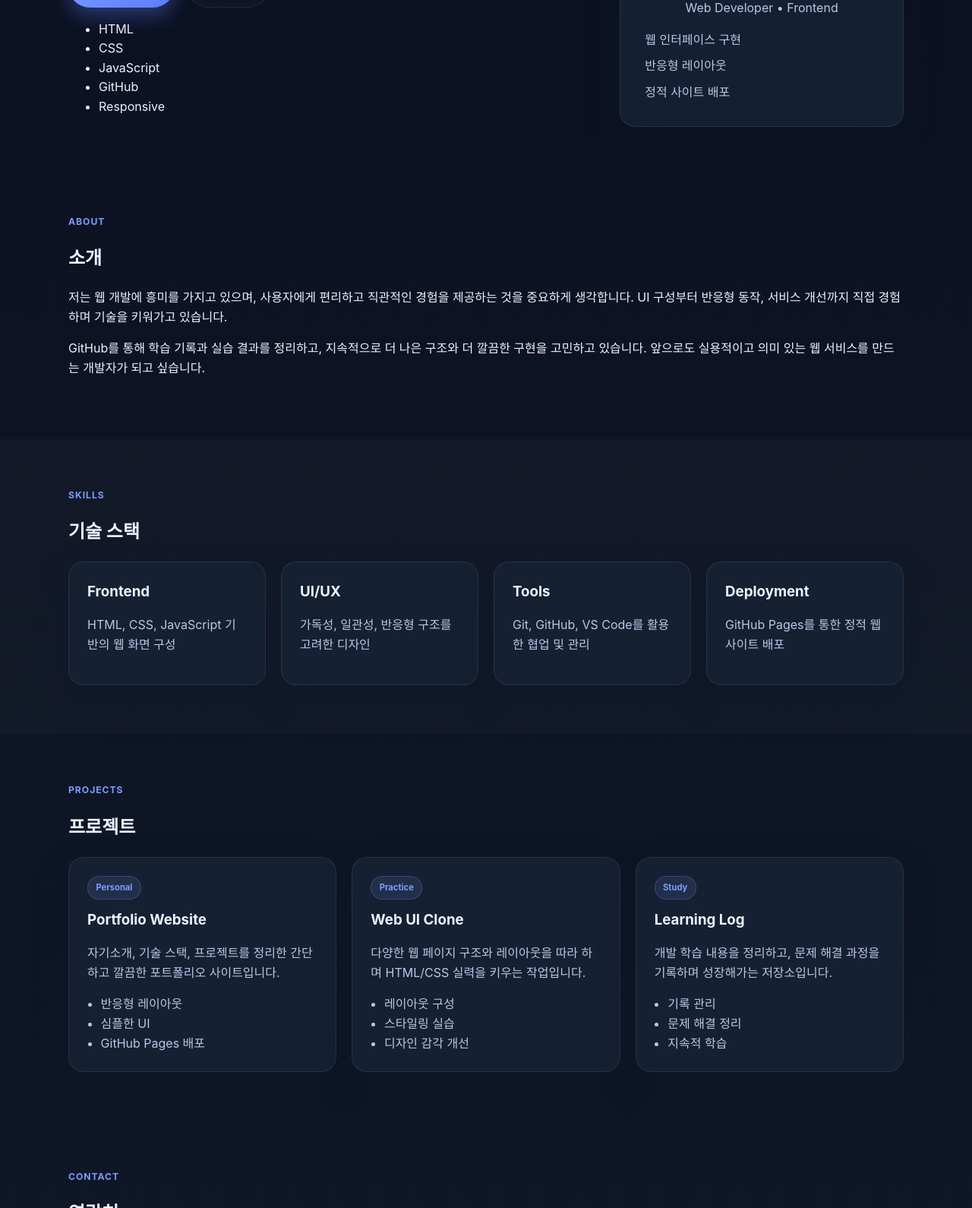
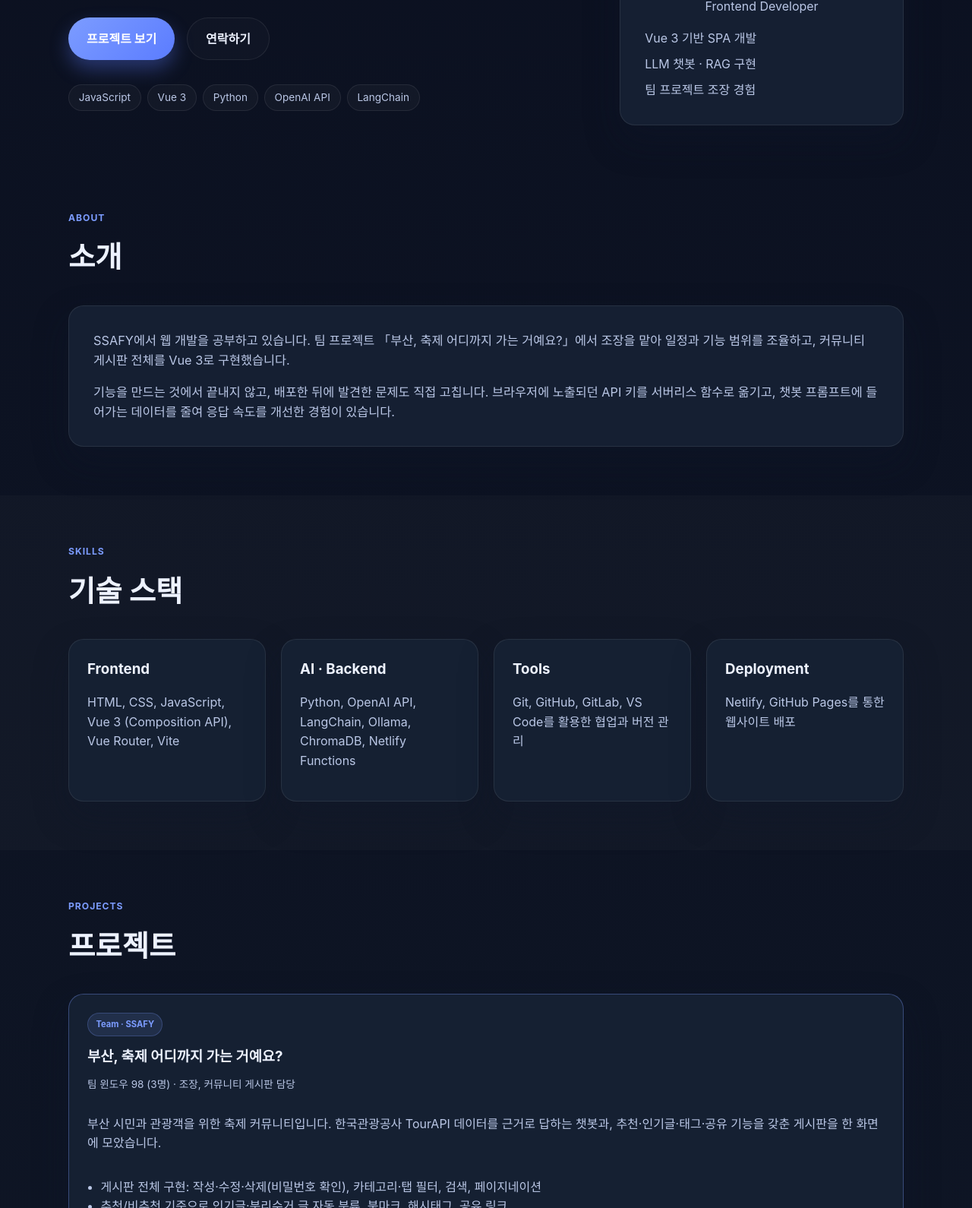
Before and after one commit to hohy9898-byte/hohy9898-byte.github.io, a plain HTML site: page index.html in a window 1280 px wide. Shown: the part 424-2014 px from the top of the page at 76% size. Drawn offline with Linux system fonts and the light colour scheme.

Commit message:
Replace placeholder content with real projects
예시 프로젝트 카드와 연락처를 실제 프로젝트(부산 축제 커뮤니티, ThRead 등)와
이메일로 교체. HTML과 맞지 않던 CSS 클래스명(hero-copy, section-heading,
content-box)을 고쳐 누락된 스타일이 적용되도록 수정.

Co-Authored-By: Claude Opus 5.5 <noreply@anthropic.com>

```diff
--- a/index.html
+++ b/index.html
@@ -5,16 +5,16 @@
     <meta name="viewport" content="width=device-width, initial-scale=1.0" />
     <meta
       name="description"
-      content="hohy9898의 포트폴리오입니다. 웹 개발, 프로젝트, 기술 스택, 및 연락처 정보를 확인할 수 있습니다."
+      content="프론트엔드 개발자 지망생 방호준의 포트폴리오입니다. SSAFY 프로젝트와 기술 스택, 연락처를 확인할 수 있습니다."
     />
     <meta name="theme-color" content="#0b1020" />
-    <title>hohy9898 | Portfolio</title>
+    <title>방호준 | Portfolio</title>
     <link rel="stylesheet" href="styles.css" />
   </head>
   <body>
     <header class="site-header">
       <div class="container nav">
-        <a href="#top" class="logo" aria-label="hohy9898 홈">hohy9898</a>
+        <a href="#top" class="logo" aria-label="방호준 홈">방호준</a>
         <nav aria-label="메인 메뉴">
           <a href="#about">소개</a>
           <a href="#skills">기술</a>
@@ -31,11 +31,11 @@
             <p class="eyebrow">Frontend Developer</p>
             <h1>
               안녕하세요,<br />
-              <span>hohy9898</span>입니다.
+              <span>방호준</span>입니다.
             </h1>
             <p class="lead">
-              사용자 경험을 고려하며, 단순히 보이는 화면이 아니라 실제로 쓰기 편한 웹을
-              만드는 개발자입니다. 꾸준히 배우고, 작은 문제도 개선하는 과정을 좋아합니다.
+              보이는 화면에서 끝나지 않고 실제로 쓰기 편한 웹을 만드는 데 관심이 있습니다.
+              SSAFY에서 Vue로 지역 커뮤니티를 만들고, LLM을 서비스에 붙이는 작업을 해 왔습니다.
             </p>
 
             <div class="cta-group" aria-label="주요 액션">
@@ -44,23 +44,23 @@
             </div>
 
             <ul class="tag-list" aria-label="기술 태그">
-              <li>HTML</li>
-              <li>CSS</li>
               <li>JavaScript</li>
-              <li>GitHub</li>
-              <li>Responsive</li>
+              <li>Vue 3</li>
+              <li>Python</li>
+              <li>OpenAI API</li>
+              <li>LangChain</li>
             </ul>
           </div>
 
           <aside class="profile-card" aria-label="프로필 요약">
-            <div class="profile-badge">Available for work</div>
-            <div class="avatar" aria-hidden="true">H</div>
-            <h2>hohy9898</h2>
-            <p>Web Developer • Frontend</p>
+            <div class="profile-badge">SSAFY 16기</div>
+            <div class="avatar" aria-hidden="true">방</div>
+            <h2>방호준</h2>
+            <p>Frontend Developer</p>
             <ul>
-              <li>웹 인터페이스 구현</li>
-              <li>반응형 레이아웃</li>
-              <li>정적 사이트 배포</li>
+              <li>Vue 3 기반 SPA 개발</li>
+              <li>LLM 챗봇 · RAG 구현</li>
+              <li>팀 프로젝트 조장 경험</li>
             </ul>
           </aside>
         </div>
@@ -75,14 +75,14 @@
 
           <div class="content-box">
             <p>
-              저는 웹 개발에 흥미를 가지고 있으며, 사용자에게 편리하고 직관적인 경험을
-              제공하는 것을 중요하게 생각합니다. UI 구성부터 반응형 동작, 서비스 개선까지
-              직접 경험하며 기술을 키워가고 있습니다.
+              SSAFY에서 웹 개발을 공부하고 있습니다. 팀 프로젝트
+              「부산, 축제 어디까지 가는 거예요?」에서 조장을 맡아 일정과 기능 범위를 조율하고,
+              커뮤니티 게시판 전체를 Vue 3로 구현했습니다.
             </p>
             <p>
-              GitHub를 통해 학습 기록과 실습 결과를 정리하고, 지속적으로 더 나은 구조와
-              더 깔끔한 구현을 고민하고 있습니다. 앞으로도 실용적이고 의미 있는 웹 서비스를
-              만드는 개발자가 되고 싶습니다.
+              기능을 만드는 것에서 끝내지 않고, 배포한 뒤에 발견한 문제도 직접 고칩니다.
+              브라우저에 노출되던 API 키를 서버리스 함수로 옮기고, 챗봇 프롬프트에 들어가는
+              데이터를 줄여 응답 속도를 개선한 경험이 있습니다.
             </p>
           </div>
         </div>
@@ -98,19 +98,19 @@
           <div class="skills-grid">
             <article class="skill-card">
               <h3>Frontend</h3>
-              <p>HTML, CSS, JavaScript 기반의 웹 화면 구성</p>
+              <p>HTML, CSS, JavaScript, Vue 3 (Composition API), Vue Router, Vite</p>
             </article>
             <article class="skill-card">
-              <h3>UI/UX</h3>
-              <p>가독성, 일관성, 반응형 구조를 고려한 디자인</p>
+              <h3>AI · Backend</h3>
+              <p>Python, OpenAI API, LangChain, Ollama, ChromaDB, Netlify Functions</p>
             </article>
             <article class="skill-card">
               <h3>Tools</h3>
-              <p>Git, GitHub, VS Code를 활용한 협업 및 관리</p>
+              <p>Git, GitHub, GitLab, VS Code를 활용한 협업과 버전 관리</p>
             </article>
             <article class="skill-card">
               <h3>Deployment</h3>
-              <p>GitHub Pages를 통한 정적 웹사이트 배포</p>
+              <p>Netlify, GitHub Pages를 통한 웹사이트 배포</p>
             </article>
           </div>
         </div>
@@ -124,43 +124,77 @@
           </div>
 
           <div class="project-grid">
-            <article class="project-card">
-              <span class="project-tag">Personal</span>
-              <h3>Portfolio Website</h3>
+            <article class="project-card featured">
+              <span class="project-tag">Team · SSAFY</span>
+              <h3>부산, 축제 어디까지 가는 거예요?</h3>
+              <p class="project-meta">팀 윈도우 98 (3명) · 조장, 커뮤니티 게시판 담당</p>
               <p>
-                자기소개, 기술 스택, 프로젝트를 정리한 간단하고 깔끔한 포트폴리오 사이트입니다.
+                부산 시민과 관광객을 위한 축제 커뮤니티입니다. 한국관광공사 TourAPI 데이터를 근거로
+                답하는 챗봇과, 추천·인기글·태그·공유 기능을 갖춘 게시판을 한 화면에 모았습니다.
               </p>
               <ul>
-                <li>반응형 레이아웃</li>
-                <li>심플한 UI</li>
-                <li>GitHub Pages 배포</li>
+                <li>게시판 전체 구현: 작성·수정·삭제(비밀번호 확인), 카테고리·탭 필터, 검색, 페이지네이션</li>
+                <li>추천/비추천 기준으로 인기글·분리수거 글 자동 분류, 북마크, 해시태그, 공유 링크</li>
+                <li>브라우저에 노출되던 OpenAI 키를 Netlify Function으로 옮겨 서버에서만 사용하도록 수정</li>
               </ul>
+              <ul class="project-stack" aria-label="사용 기술">
+                <li>Vue 3</li><li>Vite</li><li>OpenAI</li><li>TourAPI</li><li>Netlify</li>
+              </ul>
+              <div class="project-links">
+                <a href="https://site-make.netlify.app/" target="_blank" rel="noreferrer">Demo</a>
+                <a href="https://github.com/hohy9898-byte/bang-portpolio/tree/main/sc_project" target="_blank" rel="noreferrer">Code</a>
+              </div>
             </article>
 
             <article class="project-card">
-              <span class="project-tag">Practice</span>
-              <h3>Web UI Clone</h3>
+              <span class="project-tag">SSAFY</span>
+              <h3>ThRead</h3>
               <p>
-                다양한 웹 페이지 구조와 레이아웃을 따라 하며 HTML/CSS 실력을 키우는 작업입니다.
+                AI 기반 도서 분석·창작 지원 웹입니다. 로컬 모델(Qwen3)과 ChromaDB로
+                도서 100권의 정보를 검색해 답하는 RAG 챗봇을 함께 만들었습니다.
               </p>
-              <ul>
-                <li>레이아웃 구성</li>
-                <li>스타일링 실습</li>
-                <li>디자인 감각 개선</li>
+              <ul class="project-stack" aria-label="사용 기술">
+                <li>HTML/CSS</li><li>LangChain</li><li>Ollama</li><li>ChromaDB</li>
               </ul>
+              <div class="project-links">
+                <a href="https://github.com/hohy9898-byte/bang-portpolio/tree/main/03-pjt" target="_blank" rel="noreferrer">Code</a>
+              </div>
             </article>
 
             <article class="project-card">
-              <span class="project-tag">Study</span>
-              <h3>Learning Log</h3>
+              <span class="project-tag">SSAFY</span>
+              <h3>도서 데이터 수집과 AI 분류</h3>
               <p>
-                개발 학습 내용을 정리하고, 문제 해결 과정을 기록하며 성장해가는 저장소입니다.
+                도서 API로 주제별 데이터를 모으고, 생성형 AI로 분류한 뒤
+                요약을 음성(TTS)으로 변환했습니다.
               </p>
-              <ul>
-                <li>기록 관리</li>
-                <li>문제 해결 정리</li>
-                <li>지속적 학습</li>
+              <ul class="project-stack" aria-label="사용 기술">
+                <li>Python</li><li>OpenAI</li><li>gTTS</li>
               </ul>
+              <div class="project-links">
+                <a href="https://github.com/hohy9898-byte/bang-portpolio/tree/main/02-pjt" target="_blank" rel="noreferrer">Code</a>
+              </div>
+            </article>
+
+            <article class="project-card">
+              <span class="project-tag">Personal</span>
+              <h3>골목슐랭</h3>
+              <p>가벼운 지갑으로 즐기는 골목길 미식 여행을 소개하는 페이지입니다.</p>
+              <ul class="project-stack" aria-label="사용 기술">
+                <li>HTML</li><li>Tailwind CSS</li>
+              </ul>
+              <div class="project-links">
+                <a href="https://github.com/hohy9898-byte/i-am" target="_blank" rel="noreferrer">Code</a>
+              </div>
+            </article>
+
+            <article class="project-card">
+              <span class="project-tag">Archive</span>
+              <h3>SSAFY 프로젝트 모음</h3>
+              <p>관통 프로젝트 1~3회차와 팀 프로젝트 코드를 한곳에 정리한 저장소입니다.</p>
+              <div class="project-links">
+                <a href="https://github.com/hohy9898-byte/bang-portpolio" target="_blank" rel="noreferrer">Repository</a>
+              </div>
             </article>
           </div>
         </div>
@@ -176,7 +210,7 @@
           <div class="content-box contact-box">
             <p>프로젝트, 협업, 또는 의견 공유가 있다면 언제든 연락 주세요.</p>
             <div class="contact-list">
-              <a href="mailto:hohy9898@example.com">hohy9898@example.com</a>
+              <a href="mailto:hohy9898@gmail.com">hohy9898@gmail.com</a>
               <a href="https://github.com/hohy9898-byte" target="_blank" rel="noreferrer">GitHub</a>
             </div>
           </div>
@@ -186,7 +220,7 @@
 
     <footer class="site-footer">
       <div class="container">
-        <p>© 2026 hohy9898</p>
+        <p>© 2026 방호준</p>
       </div>
     </footer>
   </body>
--- a/styles.css
+++ b/styles.css
@@ -94,13 +94,13 @@ nav a:hover {
   font-size: 0.76rem;
 }
 
-.hero-text h1 {
+.hero-copy h1 {
   font-size: clamp(2.5rem, 5vw, 4.2rem);
   line-height: 1.08;
   margin: 0 0 1rem;
 }
 
-.hero-text h1 span {
+.hero-copy h1 span {
   color: var(--primary);
 }
 
@@ -144,7 +144,7 @@ nav a:hover {
 }
 
 .profile-card,
-.about-box,
+.content-box,
 .skill-card,
 .project-card,
 .contact-box {
@@ -212,27 +212,27 @@ nav a:hover {
   background: rgba(255, 255, 255, 0.02);
 }
 
-.section-title {
+.section-heading {
   margin-bottom: 2rem;
 }
 
-.section-title h2 {
+.section-heading h2 {
   margin: 0;
   font-size: clamp(1.8rem, 3vw, 2.6rem);
 }
 
-.about-box,
+.content-box,
 .contact-box {
   padding: 2rem;
 }
 
-.about-box p {
+.content-box p {
   margin: 0 0 1rem;
   color: var(--muted);
   font-size: 1.02rem;
 }
 
-.about-box p:last-child {
+.content-box p:last-child {
   margin-bottom: 0;
 }
 
@@ -261,7 +261,79 @@ nav a:hover {
 }
 
 .project-grid {
-  grid-template-columns: repeat(3, minmax(0, 1fr));
+  grid-template-columns: repeat(2, minmax(0, 1fr));
+}
+
+.project-card {
+  display: flex;
+  flex-direction: column;
+}
+
+.project-card.featured {
+  grid-column: 1 / -1;
+  border-color: rgba(124, 156, 255, 0.35);
+}
+
+.project-meta {
+  margin: 0 0 0.75rem;
+  font-size: 0.85rem;
+  color: var(--muted);
+}
+
+.project-stack {
+  list-style: none;
+  display: flex;
+  flex-wrap: wrap;
+  gap: 0.4rem;
+  padding: 0;
+  margin: 1rem 0 0;
+}
+
+.project-card .project-stack {
+  padding-left: 0;
+}
+
+.project-stack li {
+  font-size: 0.75rem;
+  padding: 0.2rem 0.6rem;
+  border: 1px solid var(--line);
+  border-radius: 999px;
+}
+
+.project-links {
+  display: flex;
+  flex-wrap: wrap;
+  gap: 1rem;
+  margin-top: auto;
+  padding-top: 1.25rem;
+}
+
+.project-links a {
+  color: var(--primary);
+  font-weight: 600;
+}
+
+.project-links a:hover,
+.contact-list a:hover {
+  text-decoration: underline;
+}
+
+.tag-list {
+  list-style: none;
+  display: flex;
+  flex-wrap: wrap;
+  gap: 0.5rem;
+  padding: 0;
+  margin: 2rem 0 0;
+}
+
+.tag-list li {
+  padding: 0.35rem 0.8rem;
+  border: 1px solid var(--line);
+  border-radius: 999px;
+  background: rgba(255, 255, 255, 0.03);
+  color: var(--muted);
+  font-size: 0.85rem;
 }
 
 .project-tag {
@@ -274,6 +346,7 @@ nav a:hover {
   font-weight: 700;
   padding: 0.35rem 0.65rem;
   margin-bottom: 0.75rem;
+  align-self: flex-start;
 }
 
 .project-card ul {
```
